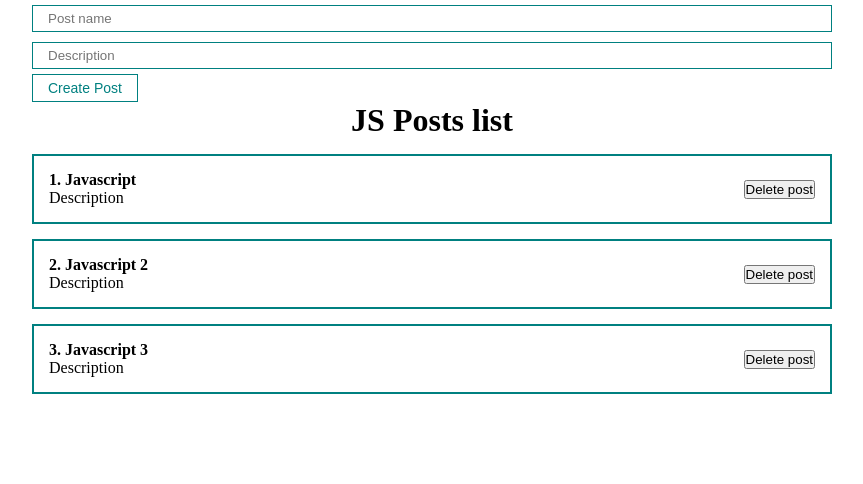
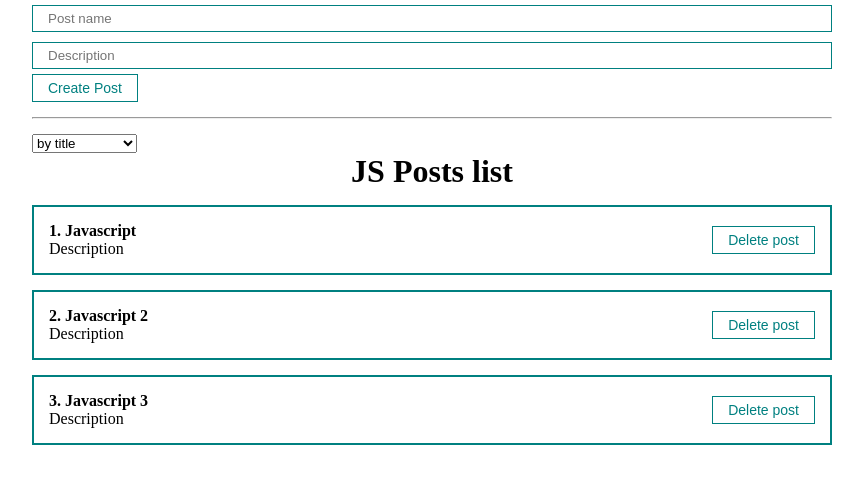
Before and after one commit to vpro85/react-fund-course, a React (Create React App) app: page / in a window 1280 px wide. Shown: the top 484 px of the page, without its empty margins (208-1071 px from the left). Built offline with nearby package versions, Linux system fonts and the light colour scheme.

Commit message:
Add sort posts selector

```diff
--- a/src/App.js
+++ b/src/App.js
@@ -1,8 +1,8 @@
-import React, {useRef, useState} from "react";
+import React, {useState} from "react";
 import './styles/App.css'
 import PostList from "./components/PostList";
-import MyButton from "./components/UI/button/MyButton";
-import MyInput from "./components/UI/input/MyInput";
+import PostForm from "./components/PostForm";
+import MySelect from "./components/UI/select/MySelect";
 
 function App() {
 
@@ -12,41 +12,32 @@ function App() {
         {id: 3, title: 'Javascript 3', body: 'Description'},
     ])
 
-    const [post, setPost] = useState({title:'', body:''})
+    const createPost = (newPost) => {
+        setPosts([...posts, newPost]);
+    }
 
-    const [title, setTitle] = useState('');
-    const [body, setBody] = useState('');
-
-    const addNewPost = (e) => {
-        e.preventDefault();
-        const newPost = {
-            id: Date.now(),
-            title,
-            body
-        }
-        setPosts([...posts, {...post, id:Date.now()}]);
-        setPost({title:'', body:''})
+    const removePost = (post) => {
+        setPosts(posts.filter(p => p.id !== post.id));
     }
 
     return (
         <div className="App">
-            <form>
-                <MyInput
-                    value={post.title}
-                    onChange={e => setPost({...post, title: e.target.value})}
-                    type={"text"}
-                    placeholder={"Post name"}
+            <PostForm create={createPost}/>
+            <hr style={{margin: '15px 0'}}/>
+            <div>
+                <MySelect
+                    defaultValue="Sort by"
+                    options={[
+                        {value: "title", name: "by title"},
+                        {value: "body", name: "by description"},
+                    ]}
                 />
-                <MyInput
-                    value={post.body}
-                    onChange={e => setPost({...post, body: e.target.value})}
-                    type="text"
-                    placeholder={"Description"}
-                />
-                <MyButton onClick={addNewPost}>Create Post</MyButton>
-
-            </form>
-            <PostList posts={posts} title={"JS Posts list"}/>
+            </div>
+            {posts.length !== 0 ?
+                <PostList posts={posts} title={"JS Posts list"} remove={removePost}/>
+                :
+                <h1 style={{textAlign: "center"}}>Page is empty</h1>
+            }
         </div>
     );
 }
--- /dev/null
+++ b/src/components/PostForm.jsx
@@ -0,0 +1,37 @@
+import React, {useState} from 'react';
+import MyInput from "./UI/input/MyInput";
+import MyButton from "./UI/button/MyButton";
+
+const PostForm = ({create}) => {
+    const [post, setPost] = useState({title:'', body:''})
+
+    const addNewPost = (e) => {
+        e.preventDefault();
+        const newPost ={
+            ...post, id: Date.now()
+        }
+        create(newPost);
+        setPost({title:'', body:''})
+    }
+
+    return (
+        <form>
+            <MyInput
+                value={post.title}
+                onChange={e => setPost({...post, title: e.target.value})}
+                type={"text"}
+                placeholder={"Post name"}
+            />
+            <MyInput
+                value={post.body}
+                onChange={e => setPost({...post, body: e.target.value})}
+                type="text"
+                placeholder={"Description"}
+            />
+            <MyButton onClick={addNewPost}>Create Post</MyButton>
+
+        </form>
+    );
+};
+
+export default PostForm;
--- a/src/components/PostItem.jsx
+++ b/src/components/PostItem.jsx
@@ -1,4 +1,5 @@
 import React from 'react';
+import MyButton from "./UI/button/MyButton";
 
 const PostItem = (props) => {
     return (
@@ -10,7 +11,7 @@ const PostItem = (props) => {
                 </div>
             </div>
             <div className="post__btns">
-                <button>Delete post</button>
+                <MyButton onClick={() => props.remove(props.post)}>Delete post</MyButton>
             </div>
         </div>
     );
--- a/src/components/PostList.jsx
+++ b/src/components/PostList.jsx
@@ -1,14 +1,14 @@
 import React from 'react';
 import PostItem from "./PostItem";
 
-const PostList = ({posts, title}) => {
+const PostList = ({posts, title, remove}) => {
     return (
         <>
             <h1 style={{textAlign: "center"}}>
                 {title}
             </h1>
             {posts.map((post, index) =>
-                <PostItem number={index+1} key={post.id} post={post}/>)}
+                <PostItem remove={remove} number={index+1} key={post.id} post={post}/>)}
         </>
     );
 };
--- /dev/null
+++ b/src/components/UI/select/MySelect.jsx
@@ -0,0 +1,14 @@
+import React from 'react';
+
+const MySelect = ({options, defaultValue, value, onChange}) => {
+    return (
+        <select>
+            <option disabled value="">{defaultValue}</option>
+            {options.map(option => {
+                return <option key={option.value} value={option.value}>{option.name}</option>
+            })}
+        </select>
+    );
+};
+
+export default MySelect;
```
